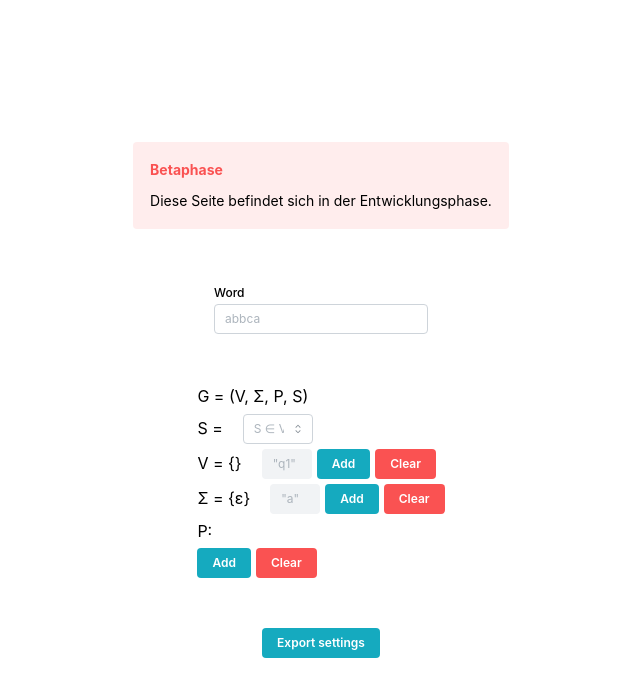
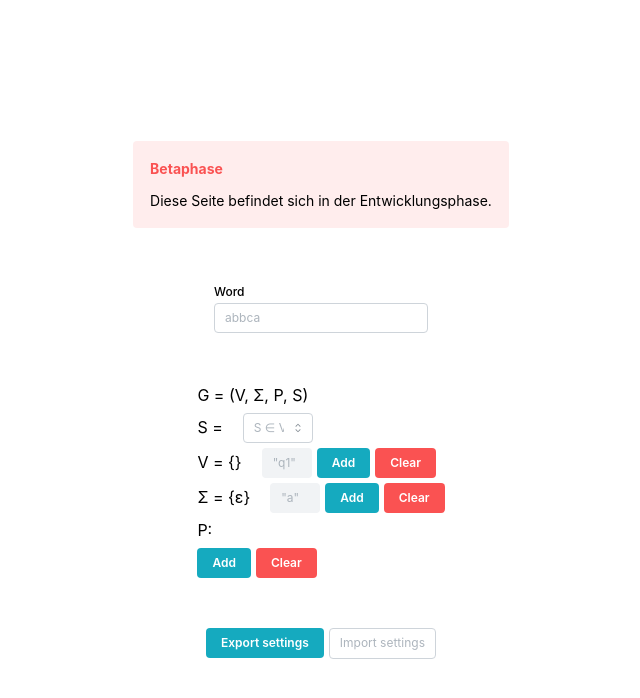
Before and after one commit to nilsmcz/deaSimulator, a React (Create React App) app: page / in a window 1280 px wide. Shown: the top 698 px of the page, without its empty margins (319-959 px from the left). Built offline with nearby package versions, Linux system fonts and the light colour scheme.

Commit message:
import button

```diff
--- a/src/DeaScreen.jsx
+++ b/src/DeaScreen.jsx
@@ -5,7 +5,7 @@ import { TextInput } from '@mantine/core';
 import { Text } from '@mantine/core';
 import { Alert } from '@mantine/core';
 import { Select } from '@mantine/core';
-
+import { FileInput } from '@mantine/core';
 
 export default function DeaScreen() {
     const [alphabet, setAlphabet] = useState(["ε"]); //String array
@@ -264,8 +264,9 @@ export default function DeaScreen() {
 
             </div>
 
-            <div style={{display:"flex", width:"auto", height:"auto"}}>
+            <div style={{display:"flex", width:"auto", height:"auto", gap: "5px"}}>
                 <Button size="xs" variant="filled" color="cyan" onClick={()=>exportSettingsToJson()}>Export settings</Button>
+                <FileInput size="xs" label="" description="" placeholder="Import settings"/>
             </div>
         </div>
     )
```
